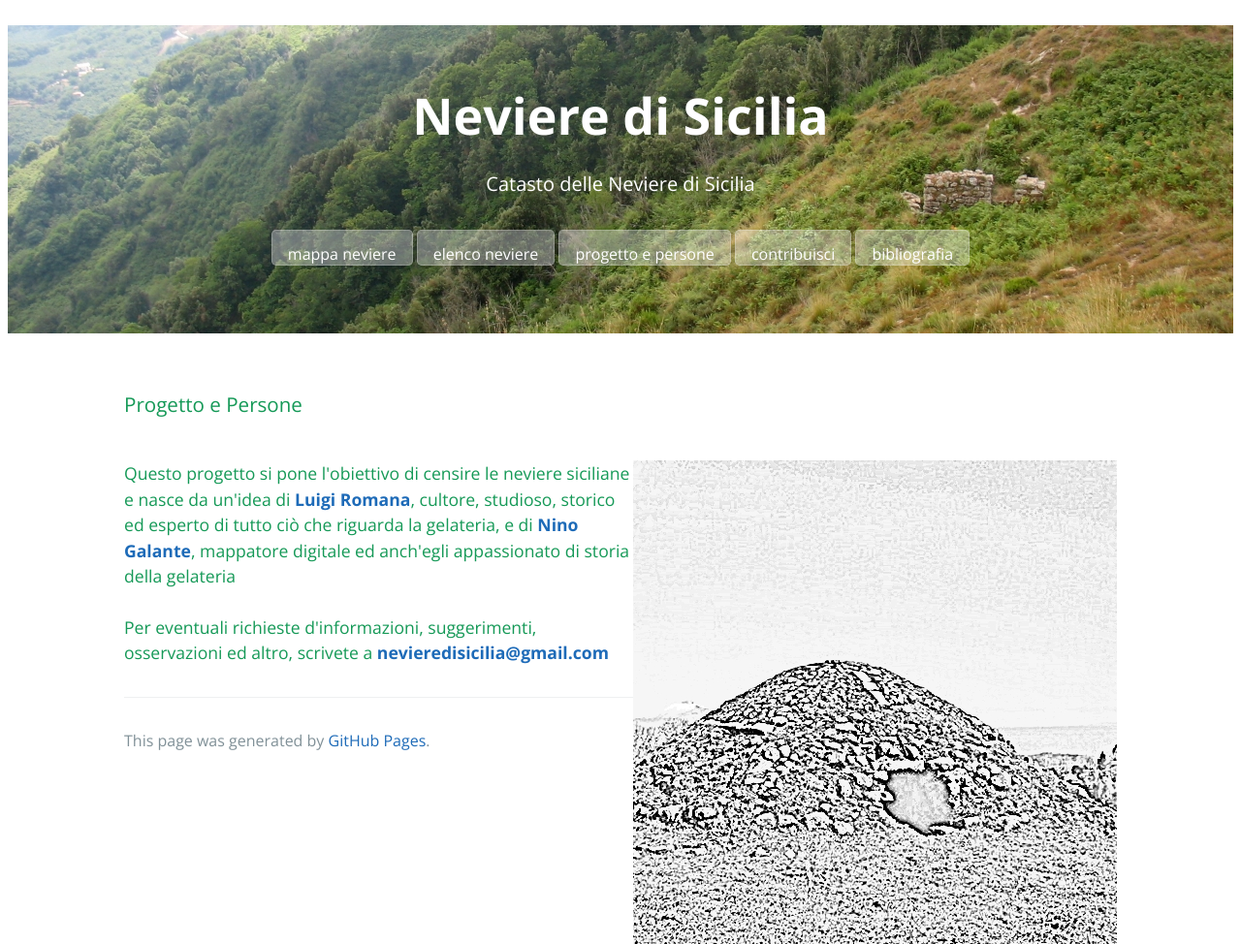
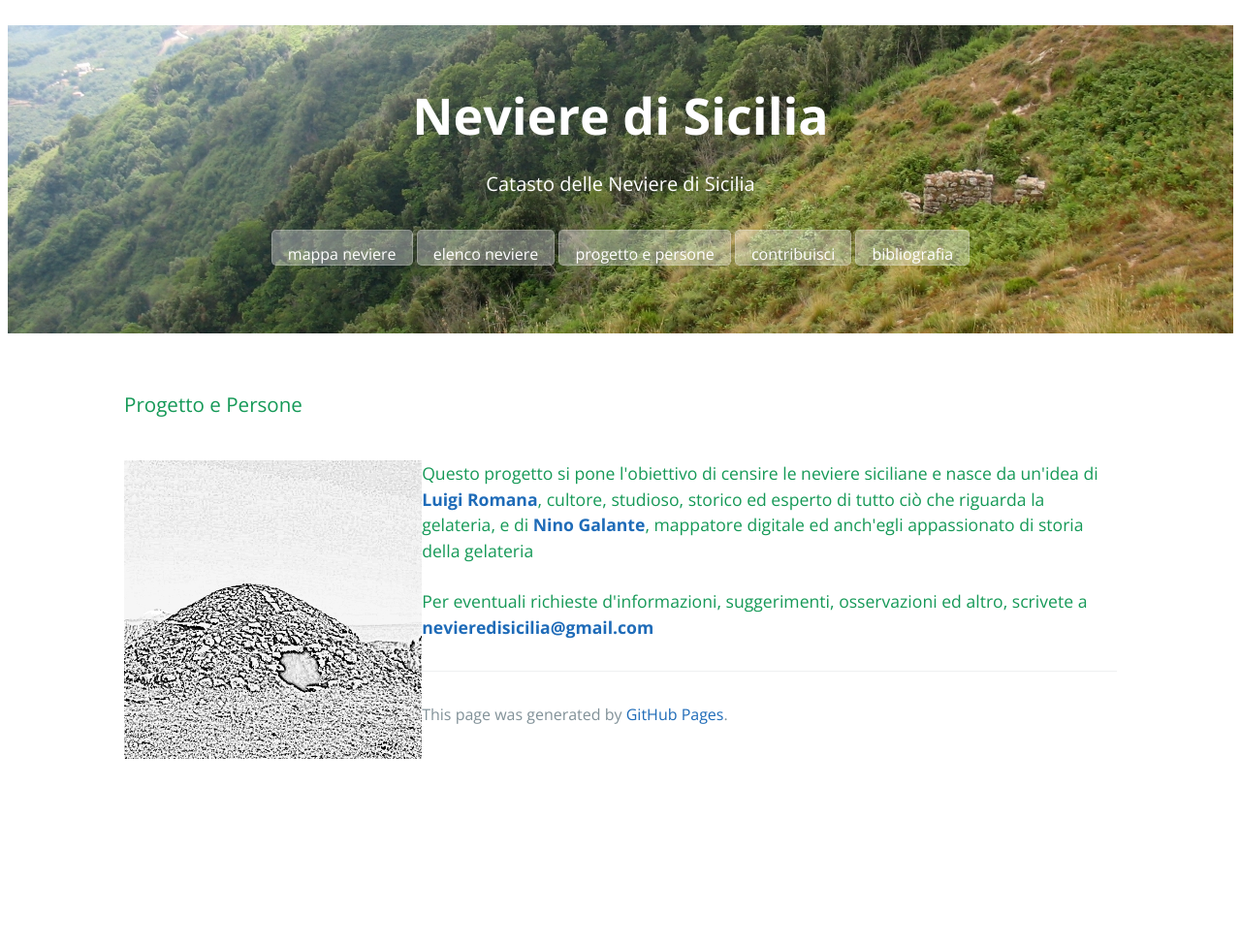
Before and after one commit to NeviereDiSicilia/nevieredisicilia.github.io, a Jekyll site: the page built from progetto.html, in a window 1280 px wide. Shown: the whole page at 97% size. Built offline with Jekyll 4.4.1, drawn with Linux system fonts in a browser that asks for light colours; after the commit the page ends 900 px from its top, so only the background shows below that.

Commit message:
Update progetto.html

```diff
--- a/progetto.html
+++ b/progetto.html
@@ -5,5 +5,5 @@ permalink: progetto.html
 ---
 <h3>Progetto e Persone</h3><br/>
 
-<img src="images/logo_neviere_di sicilia_r.jpg" style="float: right;" /> Questo progetto si pone l'obiettivo di censire le neviere siciliane e nasce da un'idea di <a href="https://www.facebook.com/luigi.romana" target="_blank"><b>Luigi Romana</b></a>, cultore, studioso, storico ed esperto di tutto ciò che riguarda la gelateria, e di <a href="https://twitter.com/picomiles" target="_blank"><b>Nino Galante</b></a>, mappatore digitale ed anch'egli appassionato di storia della gelateria<br/><br/>
+<img src="images/logo_neviere_di sicilia_r.jpg" style="float: left; width: 30%;" /> Questo progetto si pone l'obiettivo di censire le neviere siciliane e nasce da un'idea di <a href="https://www.facebook.com/luigi.romana" target="_blank"><b>Luigi Romana</b></a>, cultore, studioso, storico ed esperto di tutto ciò che riguarda la gelateria, e di <a href="https://twitter.com/picomiles" target="_blank"><b>Nino Galante</b></a>, mappatore digitale ed anch'egli appassionato di storia della gelateria<br/><br/>
 Per eventuali richieste d'informazioni, suggerimenti, osservazioni ed altro, scrivete a <a href="mailto:nevieredisicilia@gmail.com" target="_blank"><b>nevieredisicilia@gmail.com</b></a>
```
